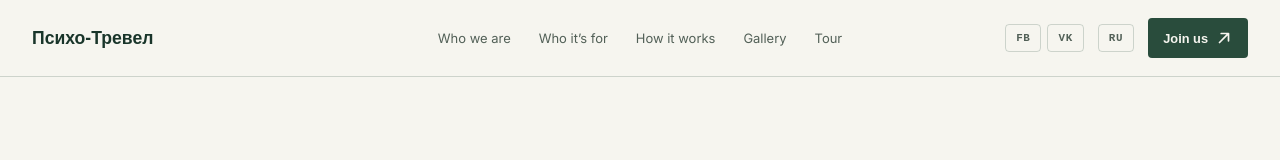
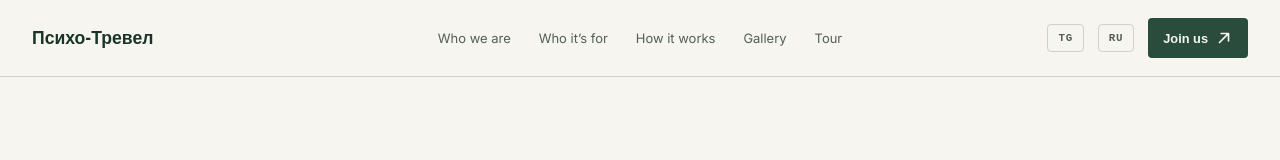
Before and after one commit to Nikzoom/project1.0, a React (Vite) app: page / in a window 1280 px wide. Shown: the top 160 px of the page. Built offline with nearby package versions, Linux system fonts and the light colour scheme.

Commit message:
remove Vk/FB link, Add URL Tg

```diff
--- a/src/App.css
+++ b/src/App.css
@@ -25,9 +25,8 @@ header { position: fixed; z-index: 50; inset: 0 0 auto; background: rgba(246,245
 .nav-links a { color: var(--ink-soft); text-decoration: none; font-size: .81rem; transition: color .2s ease; }
 .nav-links a:hover, .nav-links a:focus-visible { color: var(--accent); }
 .nav-tools { justify-self: end; display: flex; align-items: center; gap: 14px; }
-.share-buttons { display: flex; gap: 6px; }
-.share-buttons button { border: 1px solid var(--line); background: none; padding: 7px 10px; color: var(--ink-soft); font: 600 .68rem 'JetBrains Mono Variable', monospace; letter-spacing: .06em; cursor: pointer; border-radius: var(--radius); transition: color .2s ease, border-color .2s ease; }
-.share-buttons button:hover { color: var(--accent); border-color: var(--accent); }
+.share-tg { border: 1px solid var(--line); background: none; padding: 7px 10px; color: var(--ink-soft); font: 600 .68rem 'JetBrains Mono Variable', monospace; letter-spacing: .06em; cursor: pointer; border-radius: var(--radius); transition: color .2s ease, border-color .2s ease; }
+.share-tg:hover { color: var(--accent); border-color: var(--accent); }
 .lang-toggle { border: 1px solid var(--line); background: none; padding: 7px 10px; color: var(--ink-soft); font: 600 .68rem 'JetBrains Mono Variable', monospace; letter-spacing: .06em; cursor: pointer; border-radius: var(--radius); transition: color .2s ease, border-color .2s ease; }
 .lang-toggle:hover { color: var(--accent); border-color: var(--accent); }
 .nav-cta { display: inline-flex; align-items: center; gap: 7px; border: 0; padding: 11px 15px; background: var(--accent); color: var(--bg); font: 600 .8rem 'Inter Tight Variable', sans-serif; text-decoration: none; cursor: pointer; border-radius: var(--radius); transition: transform .2s var(--transition), background .2s ease; }
@@ -130,7 +129,7 @@ footer a:hover { text-decoration: underline; }
 @media (max-width: 760px) {
   .wrap, .nav { width: min(100% - 40px, 1360px); }
   .nav { height: 65px; grid-template-columns: 1fr auto; }
-  .nav-links, .share-buttons { display: none; }
+  .nav-links, .share-tg { display: none; }
   .nav-tools { gap: 10px; }
   .nav-cta span { display: none; }
   .nav-cta { padding: 10px 12px; }
--- a/src/App.jsx
+++ b/src/App.jsx
@@ -3,8 +3,7 @@ import { ArrowUpRight, Plus } from '@phosphor-icons/react';
 import './App.css';
 import { ScrollReveal } from './components/ScrollReveal';
 
-// TODO: заменить на реальную ссылку TG-канала проекта
-const TG_LINK = 'https://t.me/psycho_travel';
+const TG_LINK = 'https://t.me/+CzUHicyxoFowNmMy';
 
 // Учитывает base из vite.config.js (GitHub Pages собирается в /project1.0/)
 const asset = (name) => `${import.meta.env.BASE_URL}${name}`;
@@ -210,17 +209,14 @@ const detectLang = () => {
   return lang.startsWith('ru') || lang.startsWith('be') || lang.startsWith('uk') || lang.startsWith('kk') ? 'ru' : 'en';
 };
 
-const shareLinks = {
-  fb: (url) => `https://www.facebook.com/sharer/sharer.php?u=${encodeURIComponent(url)}`,
-  vk: (url) => `https://vk.com/share.php?url=${encodeURIComponent(url)}`,
-};
+const shareTelegram = (url) => `https://t.me/share/url?url=${encodeURIComponent(url)}`;
 
 function App() {
   const [lang, setLang] = useState(detectLang);
   const t = content[lang];
 
-  const openShare = (network) => {
-    window.open(shareLinks[network](window.location.href), '_blank', 'noopener,width=640,height=520');
+  const openShare = () => {
+    window.open(shareTelegram(window.location.href), '_blank', 'noopener,width=640,height=520');
   };
 
   return (
@@ -236,10 +232,9 @@ function App() {
             <a href="#tour">{t.nav.tour}</a>
           </nav>
           <div className="nav-tools">
-            <div className="share-buttons" role="group" aria-label={t.nav.share}>
-              <button type="button" onClick={() => openShare('fb')}>FB</button>
-              <button type="button" onClick={() => openShare('vk')}>VK</button>
-            </div>
+            <button type="button" className="share-tg" onClick={openShare} aria-label={t.nav.share}>
+              TG
+            </button>
             <button
               type="button"
               className="lang-toggle"
```
